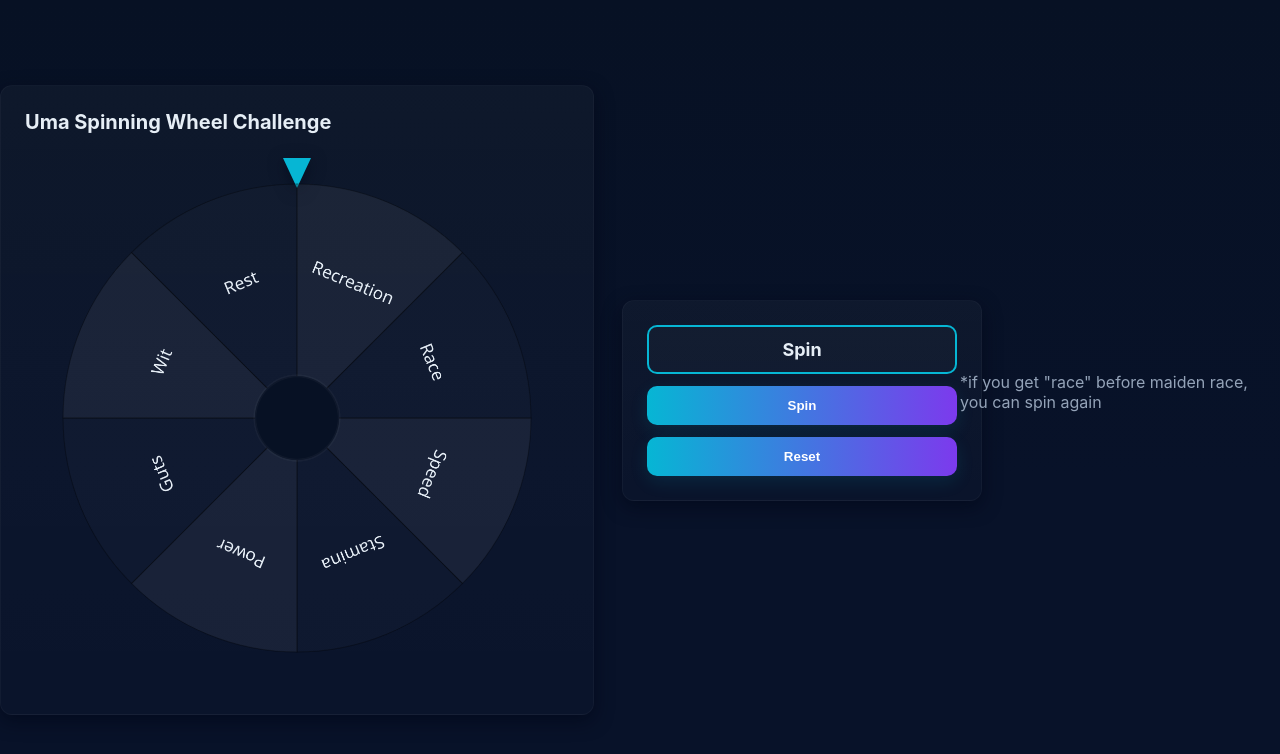
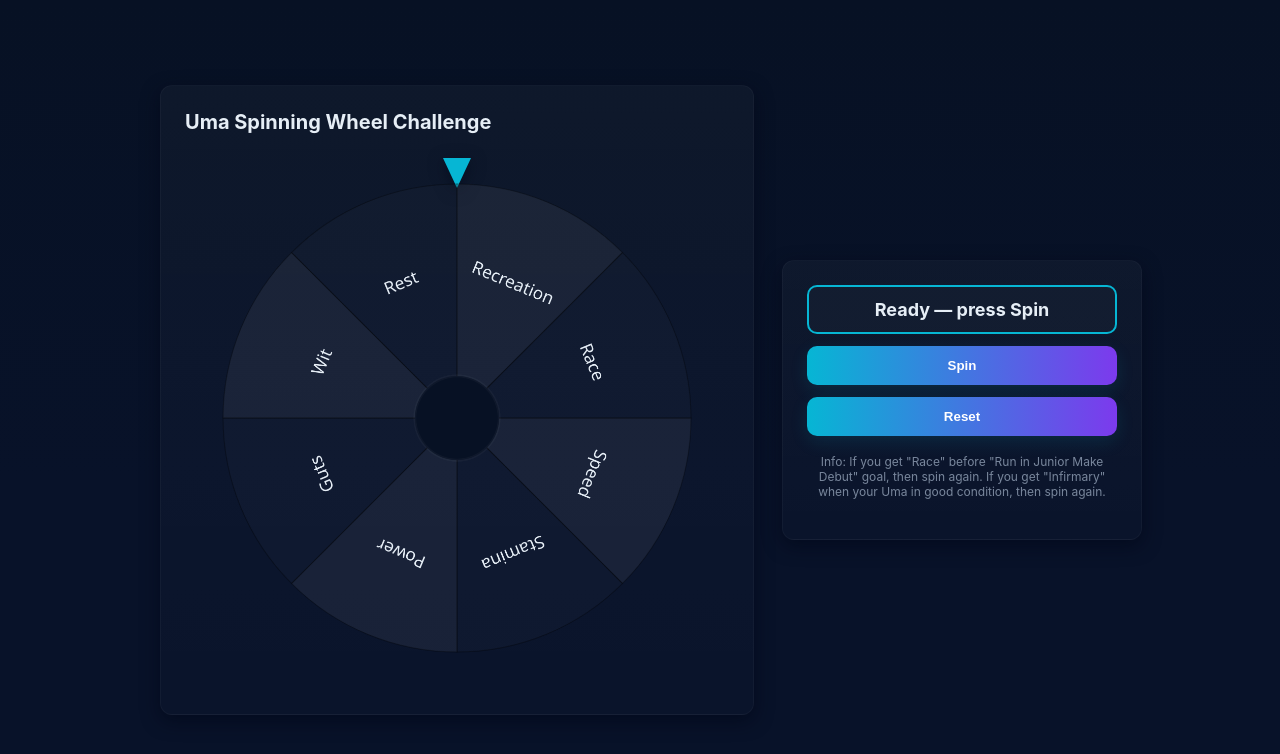
Before and after one commit to riririd3/uma, a plain HTML site: page index.html in a window 1280 px wide. Drawn offline with Linux system fonts and the light colour scheme.

Commit message:
Update index.html

```diff
--- a/index.html
+++ b/index.html
@@ -26,6 +26,8 @@
     button{appearance:none;border:0;padding:12px 16px;border-radius:10px;background:linear-gradient(90deg,var(--accent),#7c3aed);color:white;font-weight:600;cursor:pointer;box-shadow:0 6px 18px rgba(6,182,212,0.12)}
     button:disabled{opacity:0.5;cursor:default}
     .result{padding:12px;border-radius:10px;background:rgba(255,255,255,0.02);color:#e6eef6;font-size:18px;font-weight:bold;text-align:center;border:2px solid var(--accent)}
+    .info-text {margin-top: 6px;font-size: 12px;color: var(--muted);text-align: center;opacity: 0.8;}
+
 
     /* Responsive */
     @media (max-width:880px){
@@ -48,9 +50,13 @@
 
     <aside class="card">
       <div class="controls">
-        <div class="result" id="result"><strong>Spin</strong></div>
+        <div class="result" id="result">Ready — press <strong>Spin</strong></div>
         <button id="spinBtn">Spin</button>
         <button id="resetBtn">Reset</button>
+        <p id="info" class="info-text">Info: If you get "Race" before "Run in Junior Make Debut" goal, then spin again. If you get "Infirmary" when your Uma in good condition, then spin again.</p>
+      </div>
+
+
       </div>
     </aside>
   </div>
@@ -164,6 +170,5 @@
     drawWheel();
     window.addEventListener('resize', ()=>drawWheel(currentAngle));
   </script>
-<p>*if you get "race" before maiden race, you can spin again</p>
 </body>
   </html>
```
